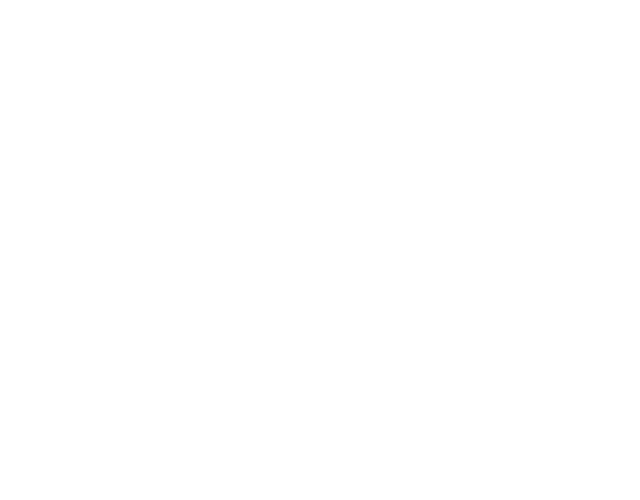
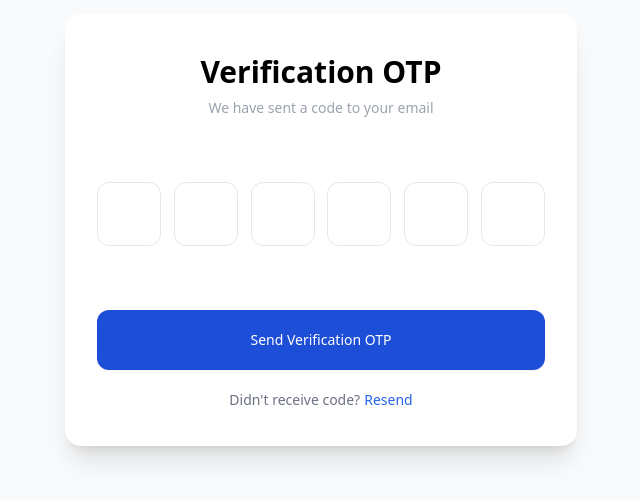
Before and after one commit to nganlehongbao/CaseDes-Project, a React (Create React App) app in the folder fe-web-nodejs/: page /verify-otp in a window 1280 px wide. Before the commit this address had no page. Shown: the part 170-670 px from the top of the page, without its empty margins (319-959 px from the left). Built offline with nearby package versions, Linux system fonts and the light colour scheme.

Commit message:
add: Create forntend Send OTP Mail

```diff
--- a/fe-web-nodejs/src/pages/Login/index.js
+++ b/fe-web-nodejs/src/pages/Login/index.js
@@ -217,7 +217,7 @@ const Login = (props) => {
                             </div>
                         </div>
                         <div className="mt-4 text-right">
-                            <a href="/;" className="text-blue-600 text-sm font-semibold hover:underline">
+                            <a href="/send-otp" className="text-blue-600 text-sm font-semibold hover:underline">
                                 Forgot your password?
                             </a>
                         </div>
--- /dev/null
+++ b/fe-web-nodejs/src/pages/Otp/sendOtp.js
@@ -0,0 +1,56 @@
+import React, { useState } from 'react';
+import { sendOtp } from '../../service/OtpService';
+
+const SendOTP = () => {
+  const [emailOrPhone, setEmailOrPhone] = useState('');
+  const [error, setError] = useState("");
+  const handleSendCode = async () => {
+    try {
+      const otpForm = {
+        emailOrPhone: emailOrPhone
+      }
+      const response = await sendOtp(otpForm);
+      window.localStorage.setItem('inputType', response.data.emailOrPhone);
+      window.location.href = `/verify-otp`;
+      console.log(response.data.emailOrPhone)
+    } catch (error) {
+      console.error(error);
+      setError('Error sending verification code');
+    }
+  };
+
+
+  return (
+    <div>
+      <main id="content" role="main" className="w-full max-w-md mx-auto p-6">
+        <div className="mt-7 bg-white rounded-xl shadow-lg dark:bg-gray-800 dark:border-gray-700 border-2 border-indigo-300">
+          <div className="p-4 sm:p-7">
+            <div className="text-center">
+              <h1 className="block text-2xl font-bold text-gray-800 dark:text-white">Send OTP</h1>
+              <h2 className='text-danger'> {error && <p>{error}</p>}</h2>
+            </div>
+
+            <div className="mt-5">
+
+              <div className="grid gap-y-4">
+                <div>
+                  <label htmlFor="email" className="block text-sm font-bold ml-1 mb-2 dark:text-white">Email address</label>
+                  <div className="relative">
+                    <input type="email" id="email" name="email" className="py-3 px-4 block w-full border-2 border-gray-200 rounded-md text-sm focus:border-blue-500 focus:ring-blue-500 shadow-sm" required aria-describedby="email-error" value={emailOrPhone}
+                      onChange={(e) => setEmailOrPhone(e.target.value)} />
+                  </div>
+                  <p className="hidden text-xs text-red-600 mt-2" id="email-error">Please include a valid email address so we can get back to you</p>
+                </div>
+                <button type="submit"
+                  className="py-3 px-4 inline-flex justify-center items-center gap-2 rounded-md border border-transparent font-semibold bg-blue-500 text-white hover:bg-blue-600 focus:outline-none focus:ring-2 focus:ring-blue-500 focus:ring-offset-2 transition-all text-sm dark:focus:ring-offset-gray-800"
+                  onClick={handleSendCode}>Send Verification Code</button>
+              </div>
+            </div>
+          </div>
+        </div>
+      </main>
+    </div>
+  );
+};
+
+export default SendOTP;
--- /dev/null
+++ b/fe-web-nodejs/src/pages/Otp/verifyOtp.js
@@ -0,0 +1,79 @@
+import React, { useState } from 'react';
+import { verifyOtp } from '../../service/OtpService';
+
+const VerifyOTP = () => {
+  const [error, setError] = useState("");
+  const [otpInputs, setOtpInputs] = useState(['', '', '', '', '', '']);
+  const handleVerifyOTP = async () => {
+    try {
+      const verifyForm = {
+        emailOrPhone: window.localStorage.getItem('inputType'),
+        otp: otpInputs.join('')
+      }
+      const response = await verifyOtp(verifyForm);
+      setError(response.data.status)
+      if (response.data.success) {
+        console.log("verifyOtp success");
+      }
+    } catch (error) {
+      console.error(error);
+      setError('Error verifying OTP');
+    }
+  };
+  const handleInputChange = (index, value) => {
+    const newOtpInputs = [...otpInputs];
+    newOtpInputs[index] = value;
+    setOtpInputs(newOtpInputs);
+  };
+
+  return (
+    <div>
+      <div className="relative flex min-h-screen flex-col justify-center overflow-hidden bg-gray-50 py-12">
+        <div className="relative bg-white px-6 pt-10 pb-9 shadow-xl mx-auto w-full max-w-lg rounded-2xl">
+          <div className="mx-auto flex w-full max-w-md flex-col space-y-16">
+            <div className="flex flex-col items-center justify-center text-center space-y-2">
+              <div className="font-semibold text-3xl">
+                <p>Verification OTP</p>
+              </div>
+              <div className="flex flex-row text-sm font-medium text-gray-400">
+                <p>We have sent a code to your email </p>
+              </div>
+            </div>
+
+            <div>
+              <div className="flex flex-col space-y-16">
+                {error && <p>{error}</p>}
+                <div className="flex flex-row items-center justify-between ">
+                  {otpInputs.map((value, index) => (
+                    <div key={index} className="w-16 h-16">
+                      <input
+                        className="w-full h-full flex flex-col items-center justify-center text-center px-5 outline-none rounded-xl border border-gray-200 text-lg bg-white focus:bg-gray-50 focus:ring-1 ring-blue-700"
+                        type="text"
+                        value={value}
+                        onChange={(e) => handleInputChange(index, e.target.value)}
+                      />
+                    </div>
+                  ))}
+                </div>
+
+                <div className="flex flex-col space-y-5">
+                  <div>
+                    <button onClick={handleVerifyOTP} className="flex flex-row items-center justify-center text-center w-full border rounded-xl outline-none py-5 bg-blue-700 border-none text-white text-sm shadow-sm">
+                      Send Verification OTP
+                    </button>
+                  </div>
+
+                  <div className="flex flex-row items-center justify-center text-center text-sm font-medium space-x-1 text-gray-500">
+                    <p>Didn't receive code?</p> <a className="flex flex-row items-center text-blue-600" href="http://" target="_blank" rel="noopener noreferrer">Resend</a>
+                  </div>
+                </div>
+              </div>
+            </div>
+          </div>
+        </div>
+      </div>
+    </div>
+  );
+};
+
+export default VerifyOTP;
--- a/fe-web-nodejs/src/router/publicRouter.js
+++ b/fe-web-nodejs/src/router/publicRouter.js
@@ -9,10 +9,14 @@ import Login from '../pages/Login';
 import DetailProduct from '../pages/DetailProduct';
 import Register from '../pages/Register';
 import AuthLayout from '../layouts/AuthLayout';
+import SendOTP from '../pages/Otp/sendOtp';
+import VerifyOTP from '../pages/Otp/verifyOtp';
 const publicRoutes = [
     { path: '/Register', component: Register, Layout: AuthLayout },
     { path: '/Detail', component: DetailProduct },
     { path: '/login', component: Login, Layout: AuthLayout },
+    { path: '/send-otp', component: SendOTP, Layout: AuthLayout },
+    { path: '/verify-otp', component: VerifyOTP, Layout: AuthLayout },
     { path: '/', component: Home, Layout: DefaultLayout },
     { path: '/products', component: ListProduct, Layout: DefaultLayout },
     { path: '/design-phone-case', component: DesignPhoneCase, Layout: DefaultLayout },
--- /dev/null
+++ b/fe-web-nodejs/src/service/OtpService.js
@@ -0,0 +1,22 @@
+import axios from "./axiosConfig";
+export const sendOtp = async (otpForm)=>{
+    try {
+        console.log(otpForm);
+        const response = await axios.post("/author/sendOtp", otpForm)
+        return response;
+      } catch (error) {
+        throw error;
+      }
+}
+export const verifyOtp = async (verifyForm)=>{
+    try {
+        console.log(verifyForm);
+        const response = await axios.post("/author/verify", verifyForm);
+
+        return response;
+      } catch (error) {
+        console.error("Axios Error:", error);
+        throw error;
+      }
+
+ }
```
Also changed, not shown: 2 other files (tests, documents, lock files or other folders).
